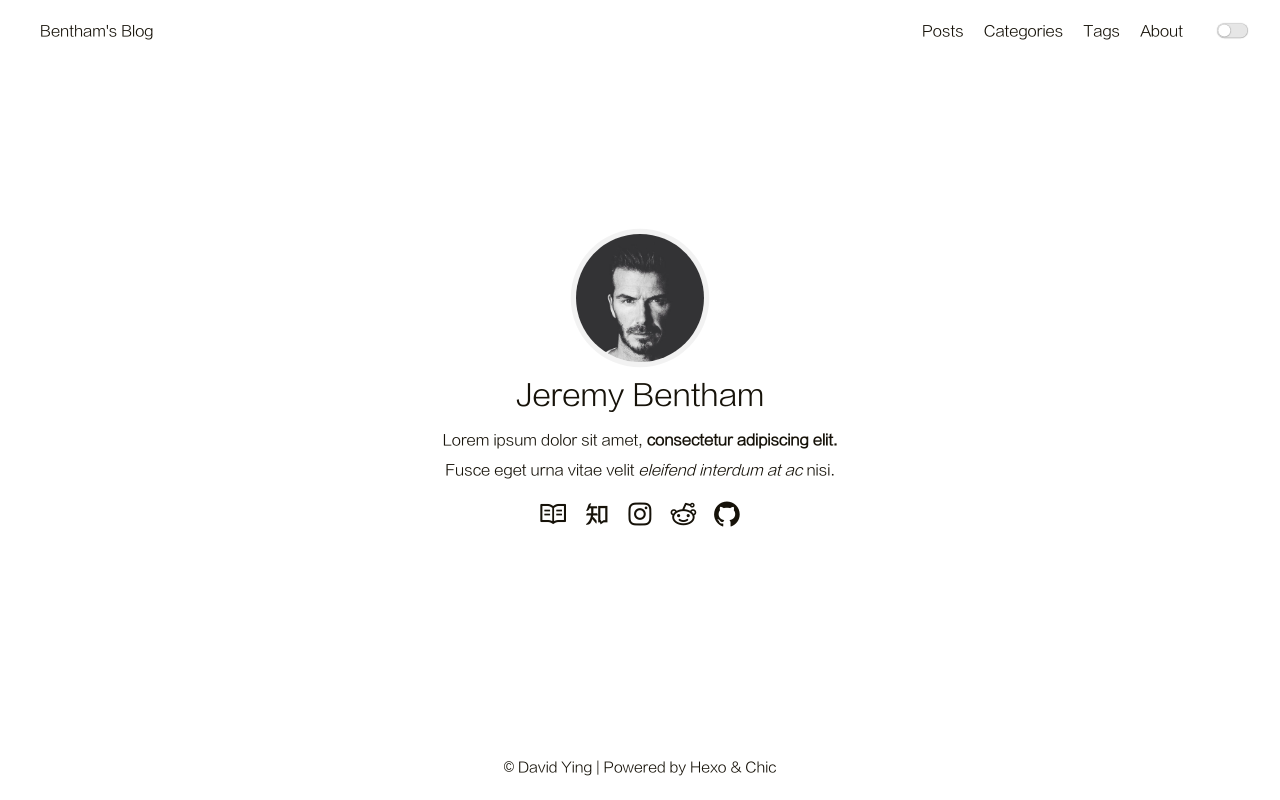
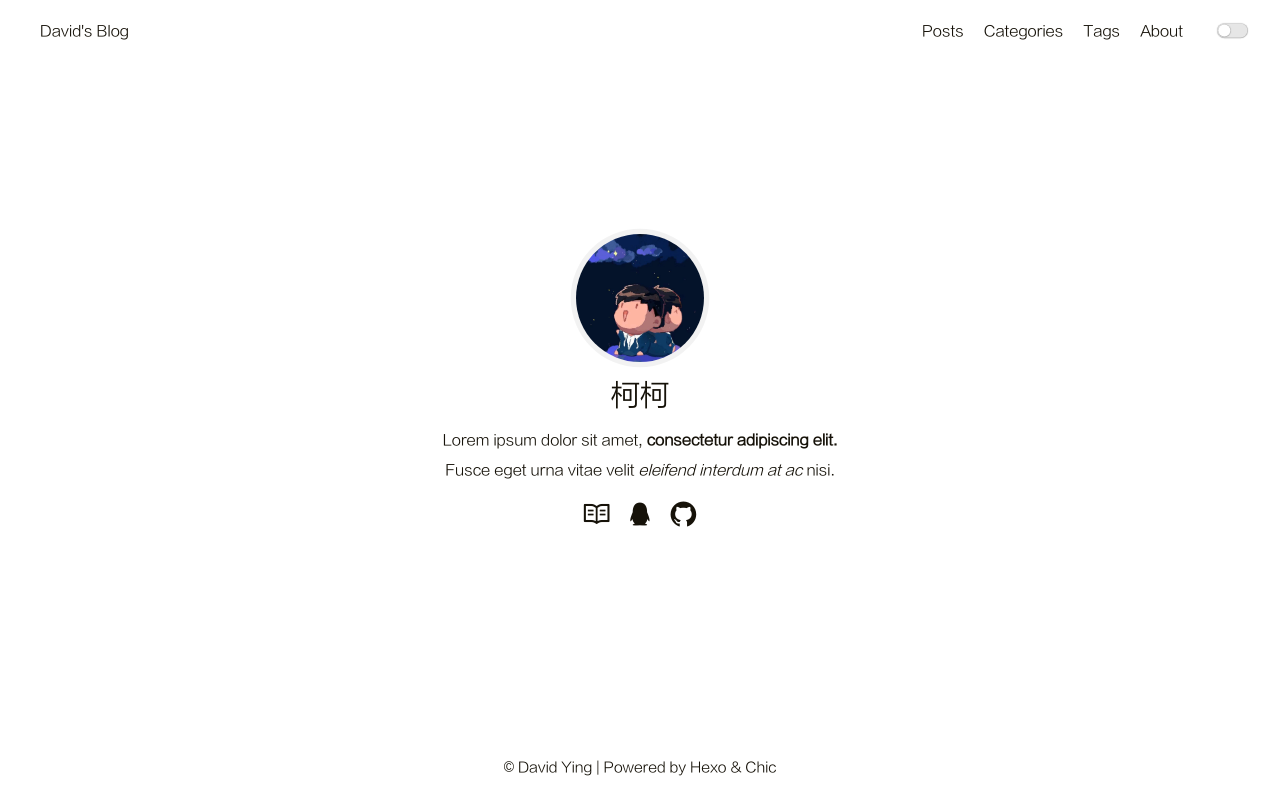
Before and after one commit to yingkecheng/yingkecheng.github.io, a plain HTML site: page index.html in a window 1280 px wide. Drawn offline with Linux system fonts and the light colour scheme.

Commit message:
Site updated: 2021-03-15 17:10:19

```diff
--- a/index.html
+++ b/index.html
@@ -53,7 +53,7 @@
         <header>
     <nav class="navbar">
         <div class="container">
-            <div class="navbar-header header-logo"><a href="/">Bentham&#39;s Blog</a></div>
+            <div class="navbar-header header-logo"><a href="/">David&#39;s Blog</a></div>
             <div class="menu navbar-right">
 
                     <a class="menu-item" href="/archives">Posts</a>
@@ -75,7 +75,7 @@
         <div class="container">
             <div class="navbar-header">
                 <div>
-                    <a href="/">Bentham&#39;s Blog</a><a id="mobile-toggle-theme">·&nbsp;Light</a>
+                    <a href="/">David&#39;s Blog</a><a id="mobile-toggle-theme">·&nbsp;Light</a>
                 </div>
                 <div class="menu-toggle" onclick="mobileBtn()">&#9776; Menu</div>
             </div>
@@ -112,9 +112,9 @@
     <div class="container">
     <div class="intro">
         <div class="avatar">
-            <a href="/archives"><img src="/image/avatar.jpeg"></a>
+            <a href="/archives"><img src="/image/ic_jj.jpg"></a>
         </div>
-        <div class="nickname">Jeremy Bentham</div>
+        <div class="nickname">柯柯</div>
         <div class="description"><p>Lorem ipsum dolor sit amet, <strong>consectetur adipiscing elit.</strong> <br>Fusce eget urna vitae velit <em>eleifend interdum at ac</em> nisi.</p>
 </div>
         <div class="links">
@@ -127,28 +127,14 @@
 
                     </a>
 
-                    <a class="link-item" title="ZhiHu" target="_blank" rel="noopener" href="https://www.zhihu.com/people/sirice">
+                    <a class="link-item" title="QQ" href="2313294855">
 
 
-                            <i class="iconfont icon-zhihu"></i>
+                            <i class="iconfont icon-qq"></i>
 
                     </a>
 
-                    <a class="link-item" title="Instagram" href="">
-
-
-                            <i class="iconfont icon-instagram"></i>
-
-                    </a>
-
-                    <a class="link-item" title="Reddit" href="">
-
-
-                            <i class="iconfont icon-reddit"></i>
-
-                    </a>
-
-                    <a class="link-item" title="Github" target="_blank" rel="noopener" href="https://github.com/Siricee">
+                    <a class="link-item" title="Github" target="_blank" rel="noopener" href="https://github.com/yingkecheng">
 
 
                             <i class="iconfont icon-github"></i>
```
Also changed, not shown: 2021/03/15/hello-world/index.html (+3 -3 lines), archives/2021/03/index.html (+2 -2 lines), archives/2021/index.html (+2 -2 lines), archives/index.html (+2 -2 lines), image/avatar.jpeg (deleted), image/ic_jj.jpg (added).
